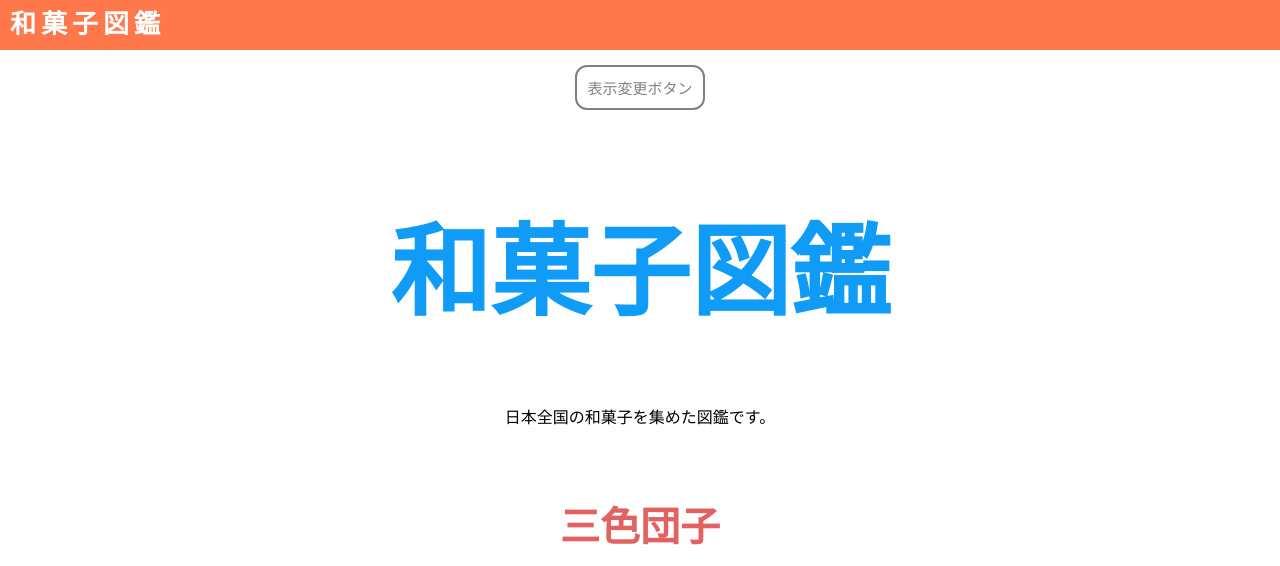
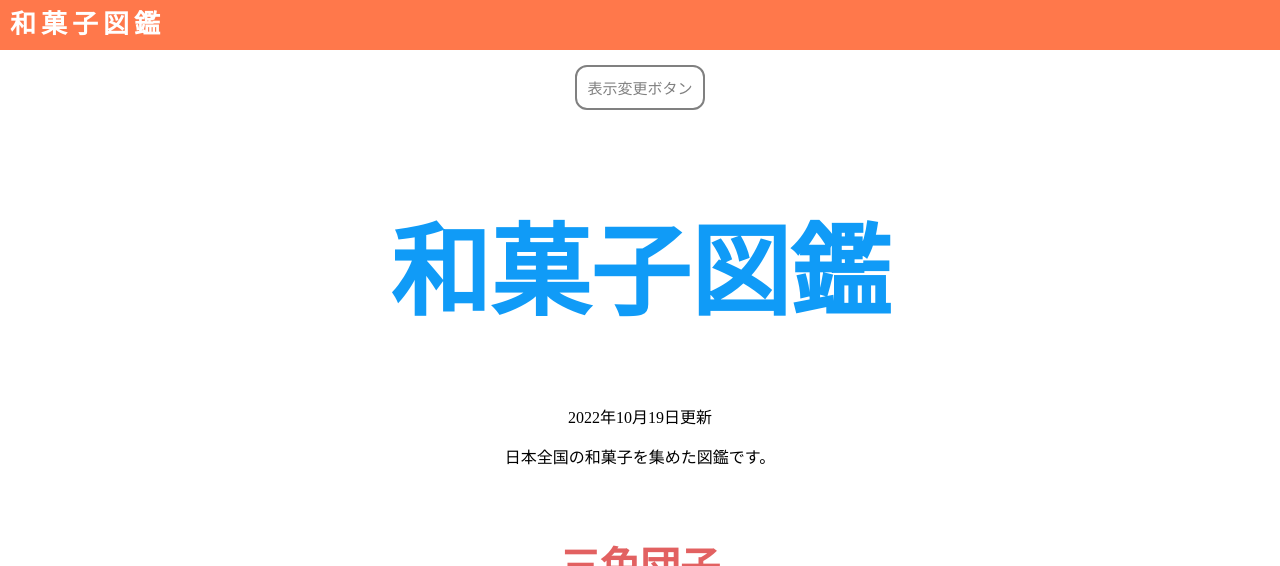
Before and after one commit to kantagon/space_programming, a plain HTML site: page index.html in a window 1280 px wide. Shown: the top 566 px of the page. Drawn offline with nearby package versions, Linux system fonts and the light colour scheme.

Commit message:
２回目

```diff
--- a/index.html
+++ b/index.html
@@ -7,7 +7,8 @@
 
 <div class="box">
     <p class="hyouji_henkou_button">表示変更ボタン</p>
-   <h1 class="title">和菓子図鑑</h1>
+    <h1 class="title">和菓子図鑑</h1>
+    <p>2022年10月19日更新</p>
     <p>日本全国の和菓子を集めた図鑑です。</p>
     <br>
     <h2 class="subtitle">三色団子</h2>
```
